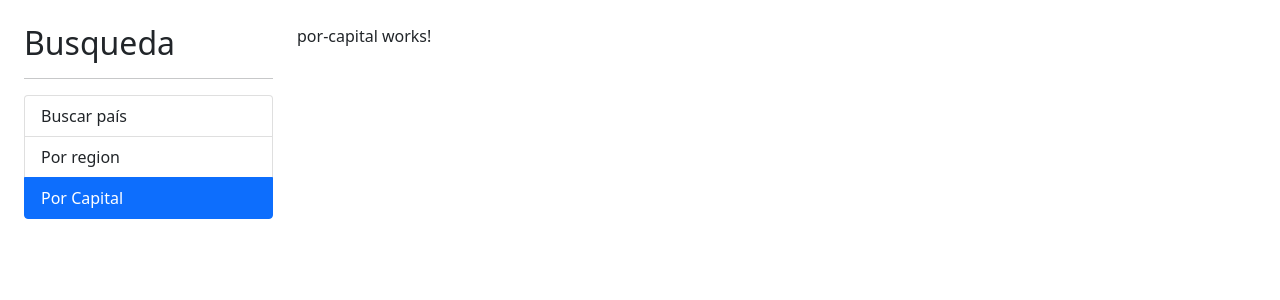
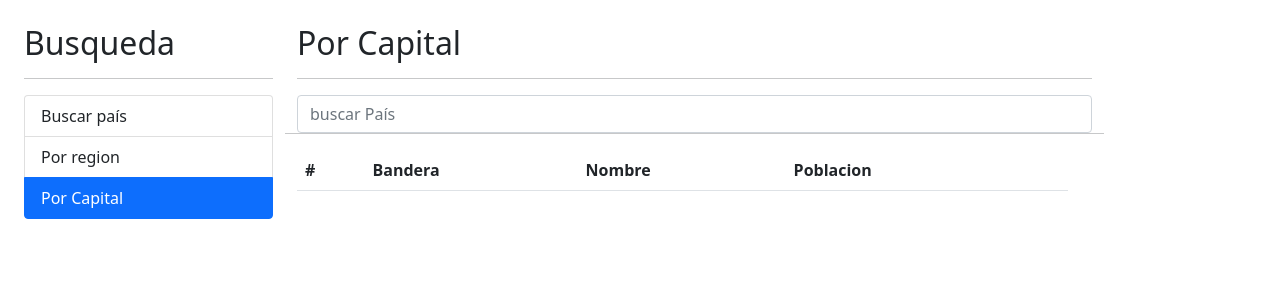
Before and after one commit to EnocPAguirre/PaisesApp, an Angular app: page /capital in a window 1280 px wide. Shown: the top 300 px of the page. Built offline with nearby package versions, Linux system fonts and the light colour scheme.

Commit message:
Capital Component

```diff
--- a/src/app/pais/pages/por-capital/por-capital.component.html
+++ b/src/app/pais/pages/por-capital/por-capital.component.html
@@ -1 +1,20 @@
-<p>por-capital works!</p>
+<h2>Por Capital</h2>
+<hr>
+<div class="row">
+    <div class="col">
+    <app-pais-input
+        (onEnter)="buscar($event)"
+        (onDebounce)="sugerencias($event)"
+    ></app-pais-input>
+    </div>
+    <hr>
+
+    <div *ngIf="hayError"
+    class="aler alert-danger">No se encontro nada con {{termino}}</div>
+
+    <div *ngIf="!hayError" class="row">
+        <div class="col">
+           <app-pais-tabla [paises]="paises"></app-pais-tabla>
+        </div>
+    </div>
+</div>
--- a/src/app/pais/pages/por-capital/por-capital.component.ts
+++ b/src/app/pais/pages/por-capital/por-capital.component.ts
@@ -1,4 +1,6 @@
-import { Component, OnInit } from '@angular/core';
+import { Component } from '@angular/core';
+import { PaisService } from '../../services/pais.service';
+import { Country } from '../../interfaces/pais.interface';
 
 @Component({
   selector: 'app-por-capital',
@@ -6,11 +8,33 @@ import { Component, OnInit } from '@angular/core';
   styles: [
   ]
 })
-export class PorCapitalComponent implements OnInit {
+export class PorCapitalComponent {
 
-  constructor() { }
+  termino: string = '';
+  hayError: boolean = false;
+  paises: Country[] = [];
 
-  ngOnInit(): void {
+  constructor(
+    private paisService: PaisService
+  ) { }
+
+  buscar(termino: string){
+    this.hayError = false;
+    this.termino = termino;
+
+    this.paisService.buscarPais(termino)
+    .subscribe( (paises) => {
+      this.paises = paises;
+
+
+      }, (err) => {
+        this.hayError = true;
+      })
   }
 
+  sugerencias(termino: any){
+    this.hayError = false;
+  }
+
+
 }
--- a/src/app/pais/pages/por-pais/por-pais.component.html
+++ b/src/app/pais/pages/por-pais/por-pais.component.html
@@ -4,6 +4,7 @@
     <div class="col">
     <app-pais-input
         (onEnter)="buscar($event)"
+        placeholder="Buscar capital"
     ></app-pais-input>
     </div>
     <hr>
--- a/src/app/pais/services/pais.service.ts
+++ b/src/app/pais/services/pais.service.ts
@@ -16,11 +16,12 @@ export class PaisService {
 
   buscarPais(termino: string) : Observable<Country[]>{
     return this.http.get<Country[]>(`${this._apiUrl}/name/${termino}`)
+  }
 
-    /*.pipe(
-      catchError(err => of([]))
-    )
-    */
+  buscarCapital(termino: string): Observable<Country[]>{
+    const url = `${this._apiUrl}/capital/${termino}`;
+    return this.http.get<Country[]>(url);
+
   }
 
 }
```
